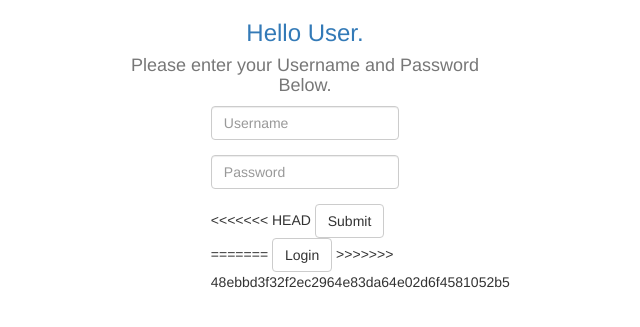
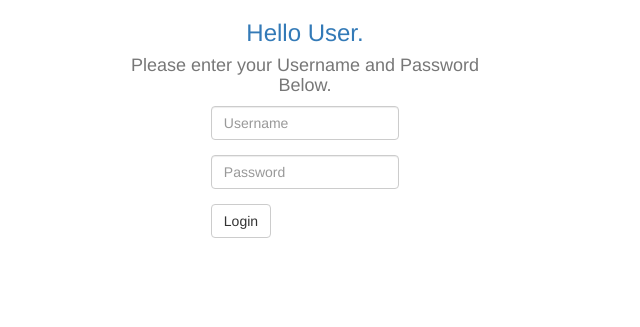
Before and after one commit to rimelucci/softdevproject1, a Flask app: page /login in a window 1280 px wide. Shown: the top 327 px of the page, without its empty margins (335-975 px from the left). Run offline with Flask 2, Linux system fonts and the light colour scheme; parts of the project's set-up code (start-up, migrations or seed data) failed here and were passed over; some libraries are stand-ins or nearby versions.

Commit message:
fixed merge error

```diff
--- a/templates/login.html
+++ b/templates/login.html
@@ -35,11 +35,7 @@
 		</div>
 		<div class="form-group">
 			<div class="col-md-offset-5 col-md-2">
-<<<<<<< HEAD
-				<input type="submit" name="button" class="btn btn-default"></button>
-=======
 				<input type="submit" value="Login" name="button" class="btn btn-default"></button>
->>>>>>> 48ebbd3f32f2ec2964e83da64e02d6f4581052b5
 			</div>
 		</div>
 	</form>
```
